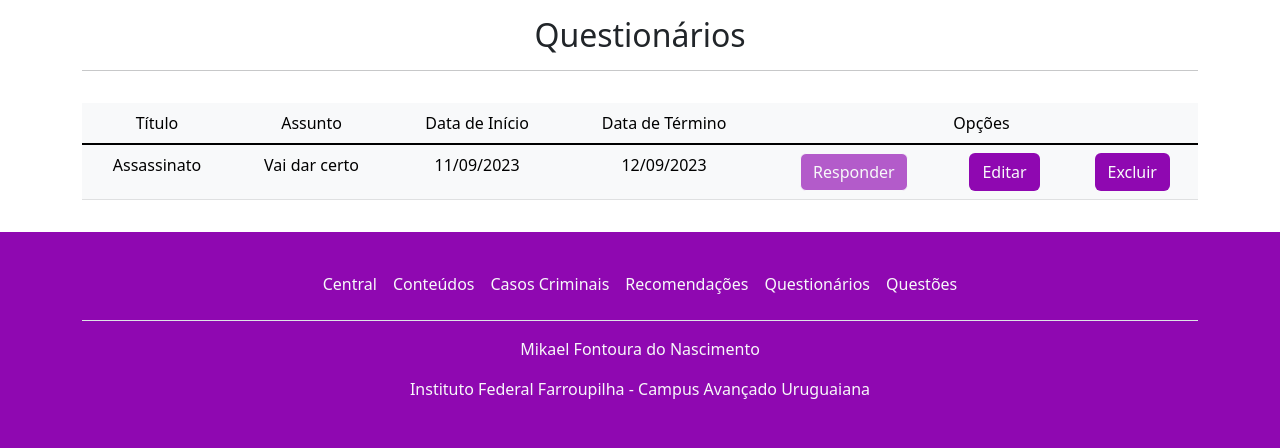
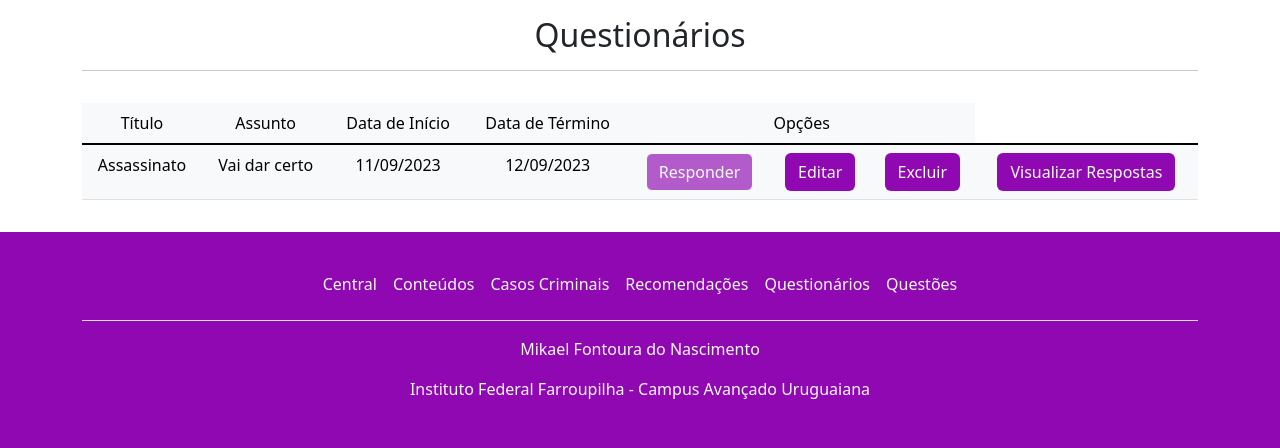
Before and after one commit to mika-font/tcc-quimica, a PHP site: page /list_questionario.php in a window 1280 px wide. Shown: the part 89-537 px from the top of the page. Run offline with PHP 8.4, Linux system fonts and the light colour scheme; a user stored in the database is signed in; data comes from the database, SQL or seed files in the repository.

Commit message:
Pacote atualização 3.0

```diff
--- a/list_questionario.php
+++ b/list_questionario.php
@@ -100,8 +100,9 @@ function date_verify($date_bd_inicio, $date_bd_final){
                                         <td><button href="visualizar_questionario.php?questionario=<?= $questionario['id_questionario']?>" class="card-link btn text-light" style="background-color: var(--color-purple);" disabled>Responder</button></td>
                                     <?php } ?>
                                     <?php if ($user['tipo'] == 1) : ?>
-                                        <td><a href="edit_questionario.php?id_questionario=<?php echo $questionario['id_questionario']; ?>" class="card-link btn text-light" style="background-color: var(--color-purple);">Editar</a></td>
+                                        <td><a href="edit_questionario.php?id_questionario=<?= $questionario['id_questionario']; ?>" class="card-link btn text-light" style="background-color: var(--color-purple);">Editar</a></td>
                                         <td><button type="button" class="card-link btn text-light" style="background-color: var(--color-purple);" data-bs-toggle="modal" data-bs-target="#excluir<?= $questionario['id_questionario']; ?>">Excluir</button></td>
+                                        <td><a href="#" class="card-link btn text-light" style="background-color: var(--color-purple);">Visualizar Respostas</a></td>
                                     <?php endif; ?>
                                 </tr>
                                 <div class="modal fade" id="excluir<?= $questionario['id_questionario']; ?>" tabindex="-1" aria-labelledby="excluirlabel<?= $questionario['id_questionario']; ?>" aria-hidden="true">
--- a/list_users.php
+++ b/list_users.php
@@ -61,7 +61,7 @@ $dados = mysqli_fetch_assoc($resultado);
                             </tr>
                         </thead>
                         <tbody class="table-group-divider">
-                            <?php $sql = "SELECT * FROM usuario";
+                            <?php $sql = "SELECT * FROM usuario WHERE tipo = 0";
                             $result = mysqli_query($conexao, $sql);
                             $usuarios = mysqli_fetch_all($result, MYSQLI_ASSOC);
                             foreach ($usuarios as $usuario) { ?>
```
